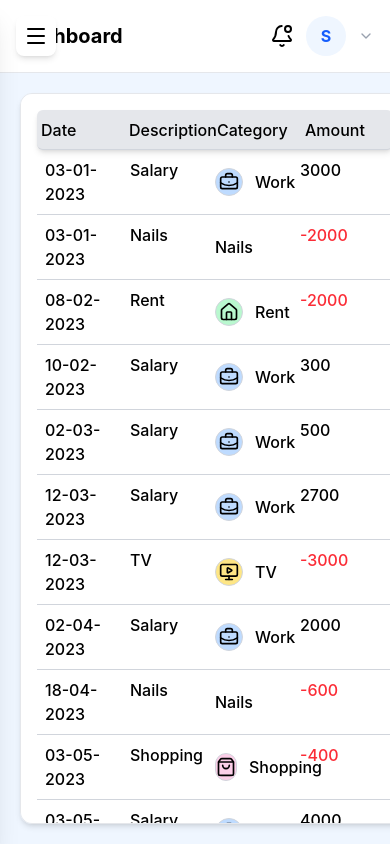
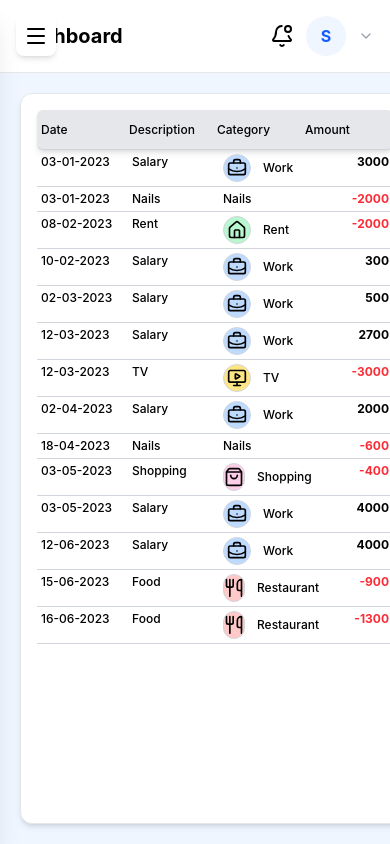
Before and after one commit to shirshamay/SmartWallet, a React (Vite) app: page /transactions in a window 390 px wide. Built offline with nearby package versions, Linux system fonts and the light colour scheme.

Commit message:
feat: updating responsiveness in all devices

```diff
--- a/src/pages/Transactions.tsx
+++ b/src/pages/Transactions.tsx
@@ -6,7 +6,7 @@ const Transactions = () => {
       <div>
         {/* here to add the filter + editing + adding + deleting button */}
       </div>
-      <div className="grid grid-cols-4 gap-1 sm:gap-4 w-full bg-gray-200 shadow-md border-b border-gray-300 rounded-md h-10 p-1 sm:p-2 items-center">
+      <div className="grid grid-cols-4 gap-1 sm:gap-2 md:gap-4 w-full bg-gray-200 shadow-md border-b border-gray-300 rounded-md h-10 p-1 sm:p-2 text-xs sm:text-sm items-center">
         <p>Date</p>
         <p>Description</p>
         <p>Category</p>
@@ -15,16 +15,16 @@ const Transactions = () => {
       {mockTransactions.map((trans, index) => (
         <div
           key={index}
-          className="grid grid-cols-4 justify-items-stretch p-2 border-b border-gray-300"
+          className="grid grid-cols-4 gap-4 justify-items-stretch p-1 sm:p-2 border-b border-gray-300 text-xs sm:text-sm"
         >
           <p>{trans.date}</p>
-          <p>{trans.description}</p>
+          <p className="truncate pr-2">{trans.description}</p>
           <div className="flex items-center">
             {categoryIcons[trans.category]}
             {trans.category}
           </div>
           <p
-            className={`${trans.type === "expense" ? "text-red-500" : "text-black"}`}
+            className={`font-bold md:text-left text-right whitespace-nowrap ${trans.type === "expense" ? "text-red-500" : "text-black"}`}
           >
             {trans.type === "expense" ? "-" : ""}
             {trans.amount}
```
